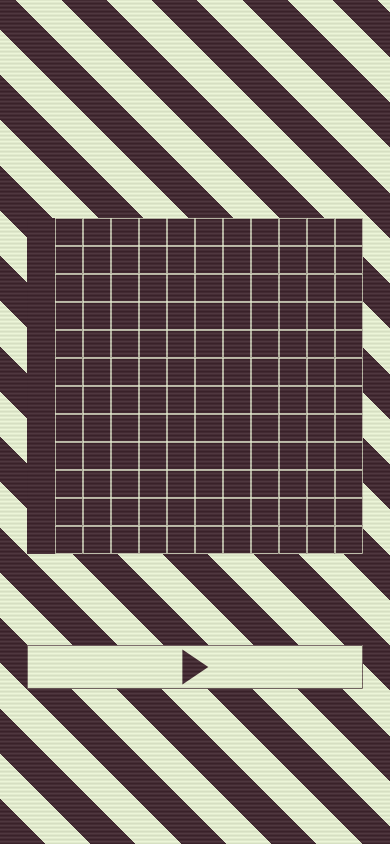
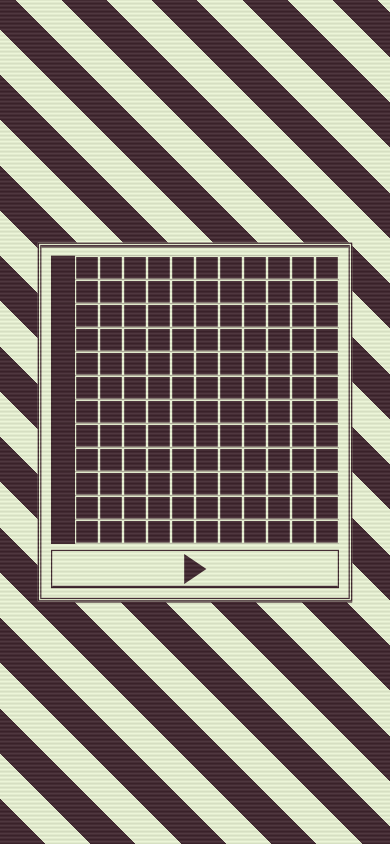
Before and after one commit to ohjann/tonejs-sequencer, a React (Create React App) app: page / in a window 390 px wide. Built offline with nearby package versions, Linux system fonts and the light colour scheme.

Commit message:
More styling

```diff
--- a/src/App.tsx
+++ b/src/App.tsx
@@ -7,7 +7,7 @@
 function App() {
   return (
     <div className="App crt">
-      <div>
+      <div className="bit-card">
         <Grid />
         <PlayPause />
       </div>
--- a/src/components/PlayPause.tsx
+++ b/src/components/PlayPause.tsx
@@ -13,7 +13,7 @@
     }
   }
   return (
-    <div className='playpause'>
+    <div className='playpause bit-button'>
       <input type="checkbox" value="None" id="playpause" name="check" defaultChecked={true}/>
       <label htmlFor="playpause" tabIndex={1}
         onClick={handlePlayback}
--- a/src/styles/App.css
+++ b/src/styles/App.css
@@ -9,7 +9,7 @@
     ) !important;
   background-repeat: no-repeat !important;
   background-attachment: fixed !important;
-  filter: blur(.5px);
+  filter: blur(.4px);
   animation-duration: 0.01s;
   animation-name: textflicker;
   animation-iteration-count: infinite;
@@ -34,20 +34,20 @@
   margin-right: auto;
   display: block;
 }
-@media screen and (max-width: 500px) {
-  .grid, .playpause {
-    transform: scale(0.8);
+@media screen and (max-width: 530px) {
+  .bit-card {
+    transform: scale(0.7);
   }
 }
 @media screen and (max-width: 400px) {
-  .grid, .playpause {
-    transform: scale(0.7);
+  .bit-card {
+    transform: scale(0.6);
   }
 }
 .square {
   width: 40px;
   height: 100%;
-  border: 1px solid var(--bit-color1);
+  border: var(--bit-border-width) solid var(--bit-color1);
   display: inline-block;
   background-color: var(--bit-color0);
   box-sizing: border-box;
@@ -64,7 +64,6 @@
   outline-style: none;
 }
 .playpause {
-  border: 1px solid var(--bit-color0);
   background-color: var(--bit-color1);
   padding: 5px;
   width: 480px;
```
